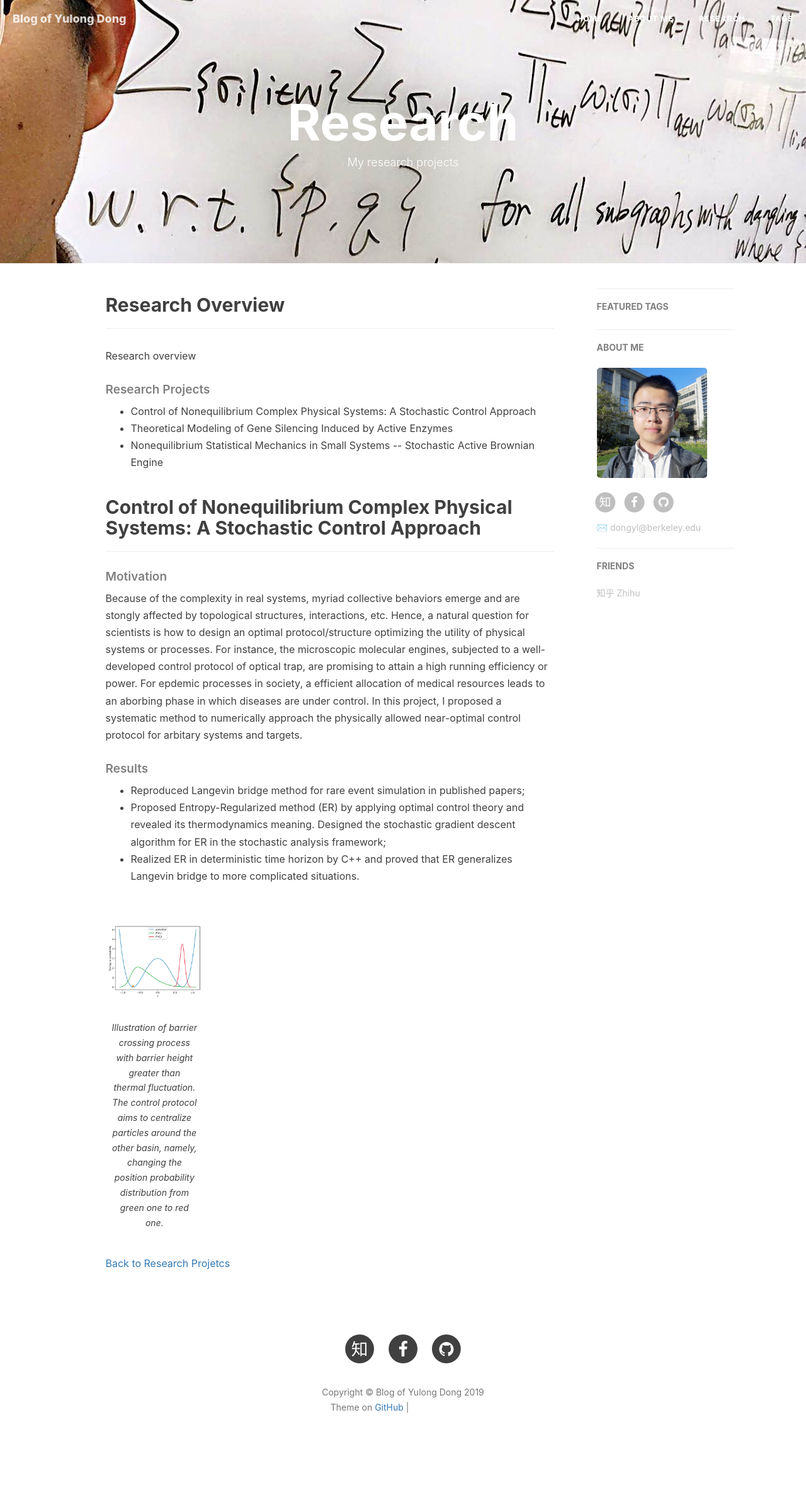
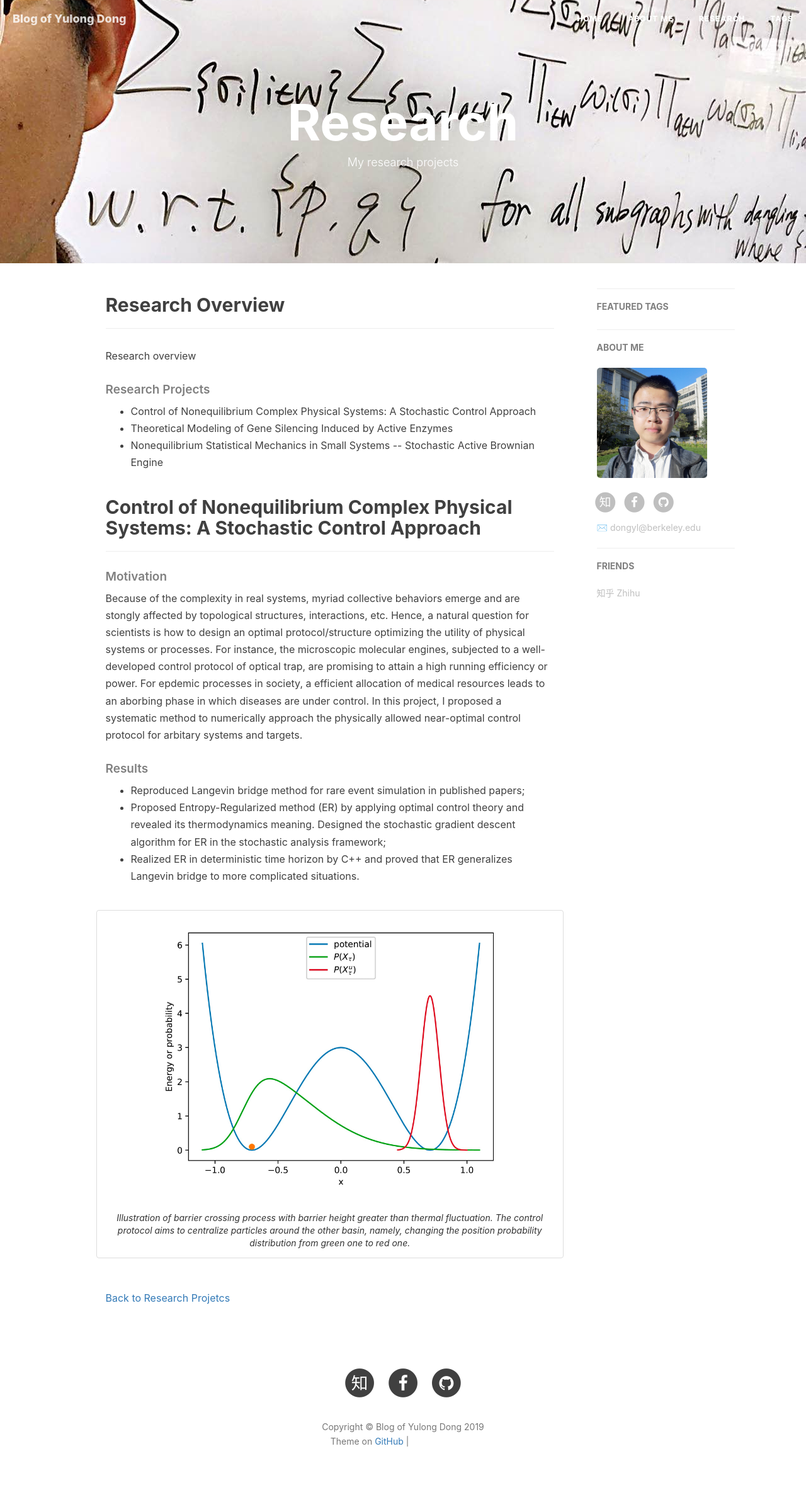
Before and after one commit to dongylaq/dongylaq.github.io, a Jekyll site: the page built from research.html, in a window 1280 px wide. Shown: the whole page at 63% size. Built offline with Jekyll 4.4.1, drawn with Linux system fonts in a browser that asks for light colours; nearby versions of some CDN libraries; comment, search, counter and statistics services are not loaded; before the commit the page ends 2339 px from its top, so only the background shows below that; grey boxes are pictures that could not be loaded.

Commit message:
Update research.html

```diff
--- a/research.html
+++ b/research.html
@@ -40,14 +40,14 @@ header-img: "img/title.jpeg"
         <li>Realized ER in deterministic time horizon by C++ and proved that ER generalizes Langevin bridge to more complicated situations.</li>
     </ul>
     <div class="row">
-        <div class="col-md-3">
-            <!--<div class="thumbnail">-->
+        <!--<div class="col-md-3">-->
+            <div class="thumbnail">
                 <img src="/img/rsc/illustration-optcontrol.png" width="560"  height="480">
                     <div class="caption">
                         Illustration of barrier crossing process with barrier height greater than thermal fluctuation. The control protocol aims to centralize particles around the other basin, namely, changing the position probability distribution from green one to red one.
                     </div>
-            <!--</div>-->
-        </div>
+            </div>
+        <!--</div>-->
   <!--      <div class="col-md-3">
             <div class="thumbnail">
                 <img src="Nanophotonics_program.png" width="220" height="140">
```
